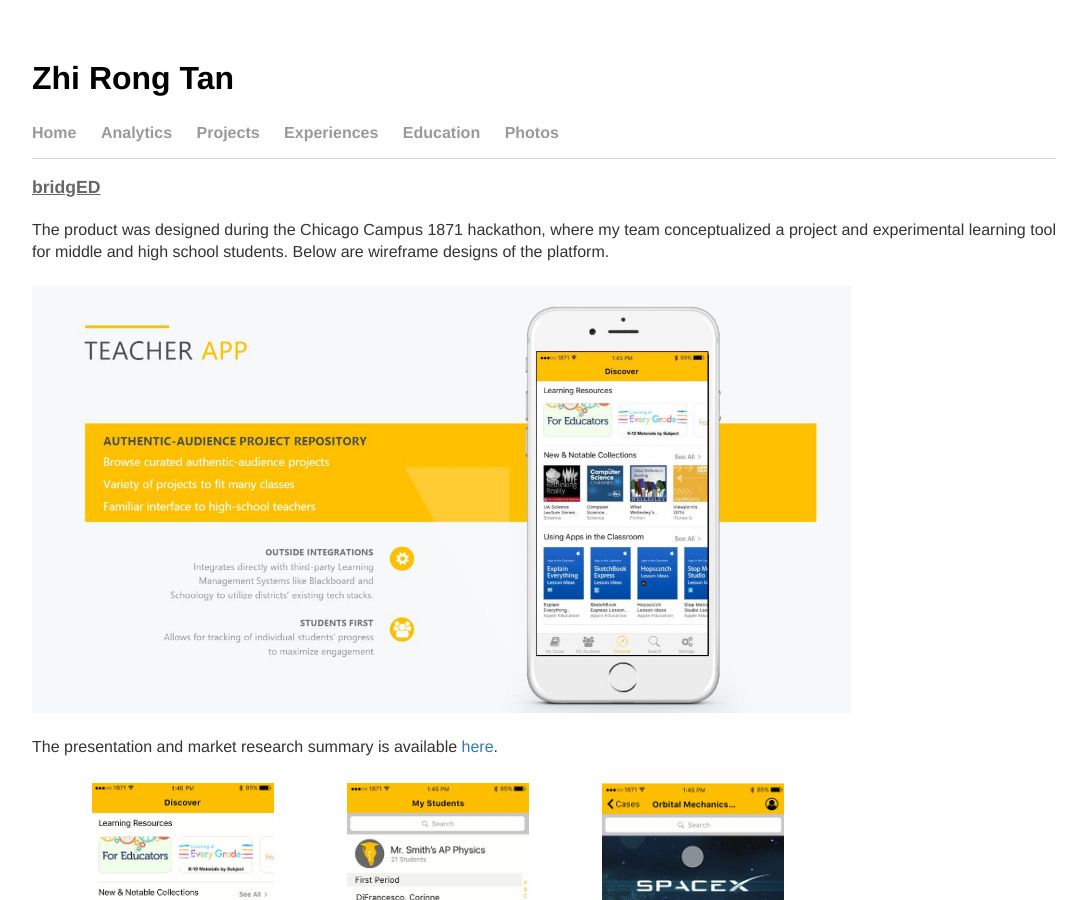
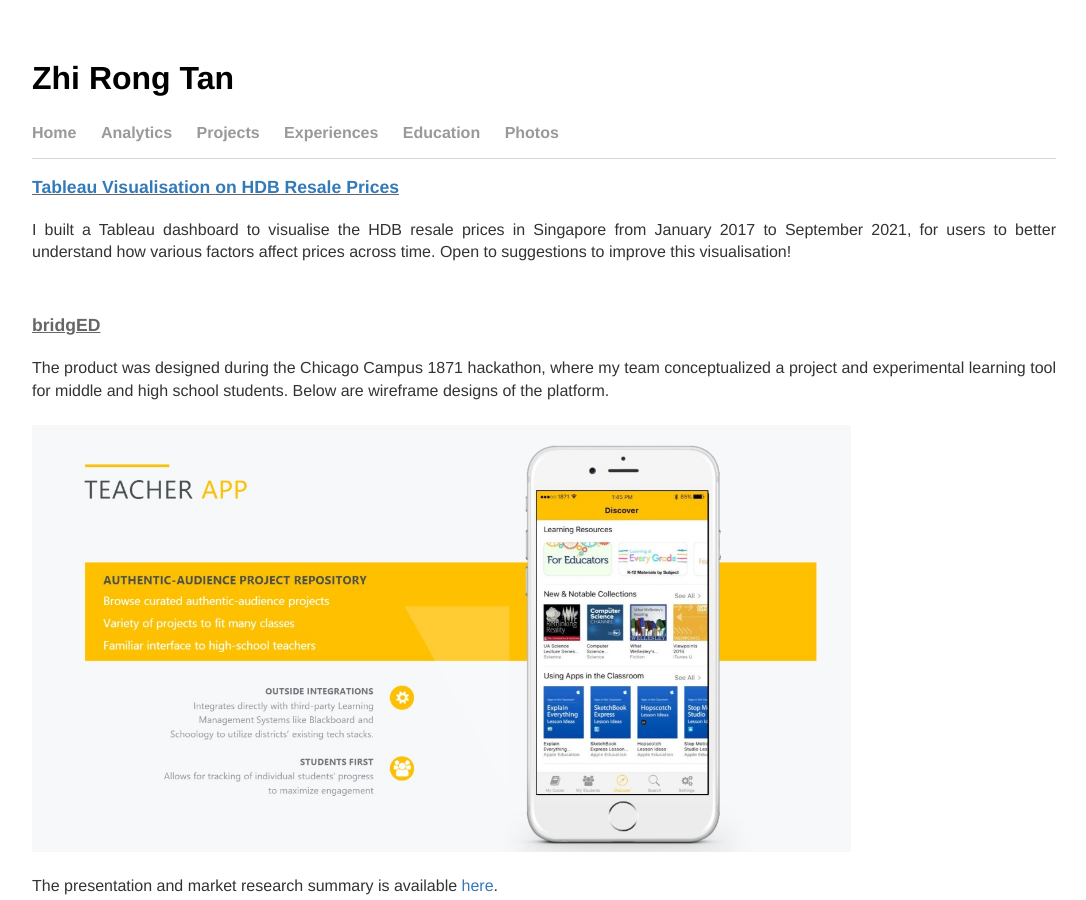
Before and after one commit to tanzhirong/tanzhirong.github.io, a Jekyll site: the page built from projects/index.html, in a window 1280 px wide and 900 px high. Shown: the whole window, without its empty margins (96-1182 px from the left). Built offline with Jekyll 4.4.1, drawn with Linux system fonts in a browser that asks for light colours.

Commit message:
Update index.html

```diff
--- a/projects/index.html
+++ b/projects/index.html
@@ -3,6 +3,15 @@
 title: Projects | Zhi Rong Tan
 ---
 <br>
+
+<table>
+    <tr>
+        <div class="project_title"><b><u><a target="_blank" href="https://public.tableau.com/app/profile/zr.tan/viz/HDBResaleAnalysisSep2021/MainDashboard">Tableau Visualisation on HDB Resale Prices</a></u></b></div><br>
+        <p>I built a Tableau dashboard to visualise the HDB resale prices in Singapore from January 2017 to September 2021, for users to better understand how various factors affect prices across time. Open to suggestions to improve this visualisation!</p>
+    </tr>
+</table>
+<br><br>
+
 <table>
     <tr>
         <div class="project_title"><b><u>bridgED</u></b></div><br>
```
